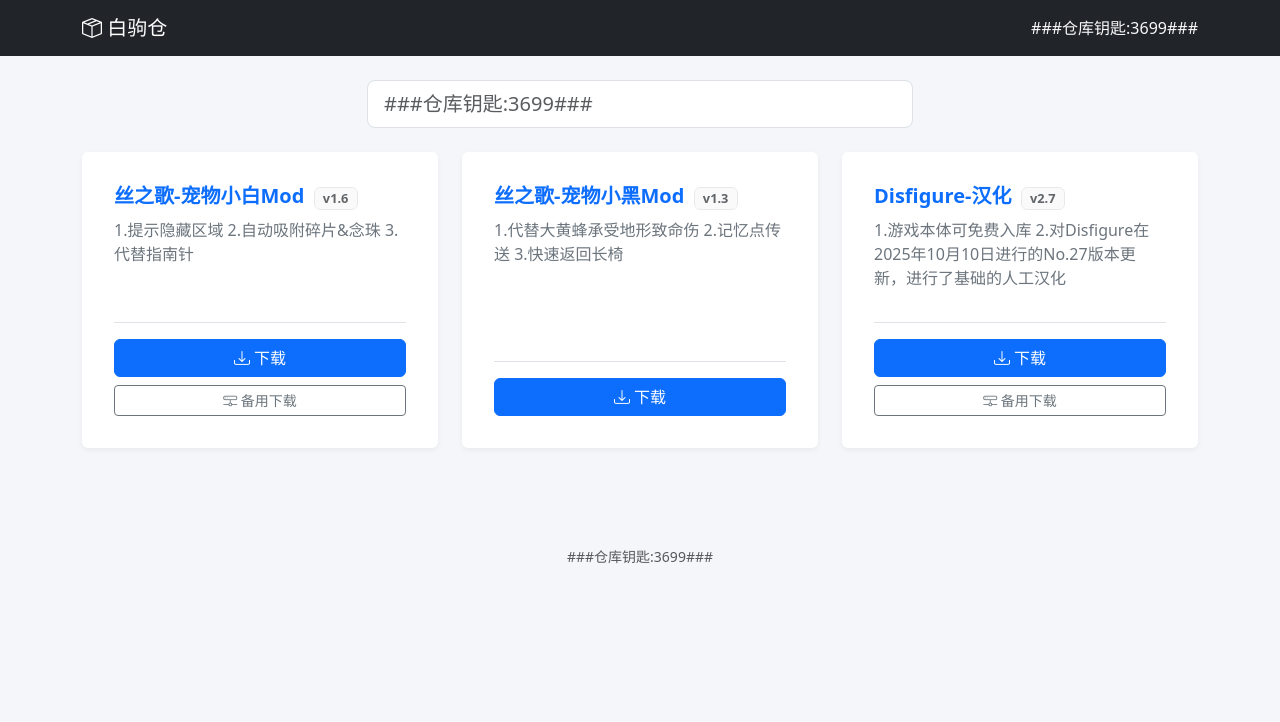
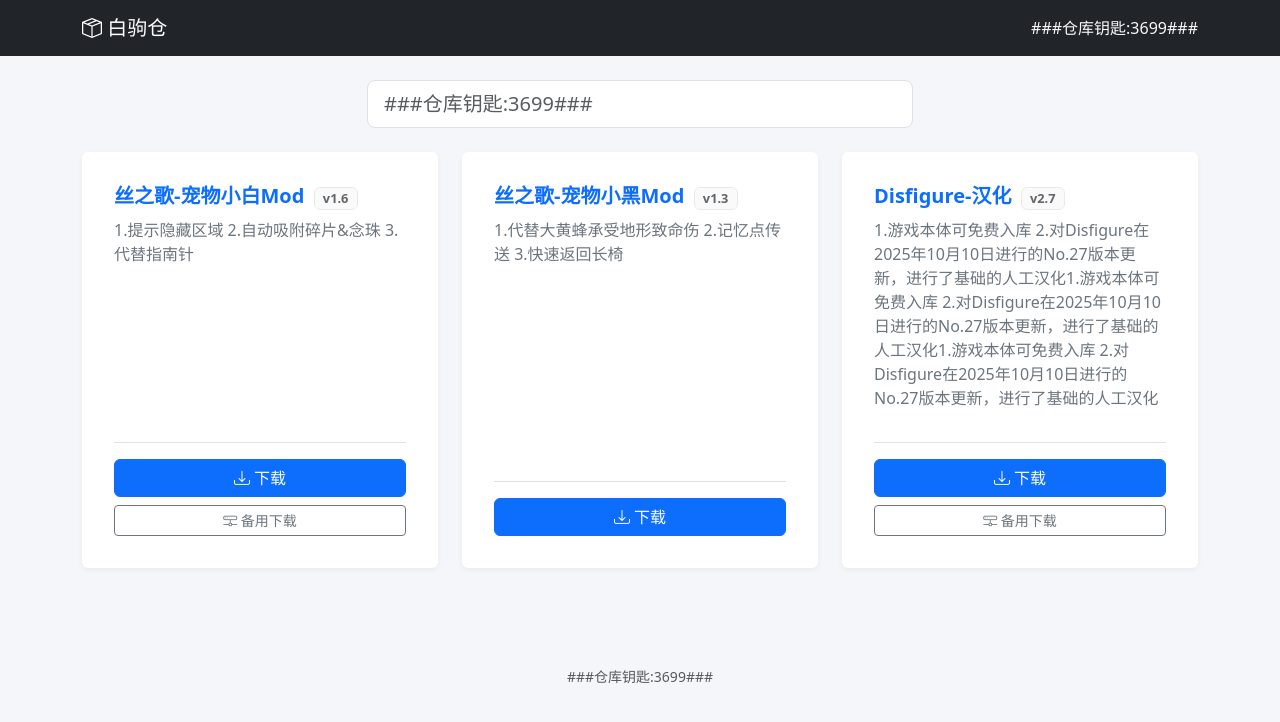
Before and after one commit to byg339/byg339.github.io, a plain HTML site: page index.html in a window 1280 px wide. Drawn offline with nearby package versions, Linux system fonts and the light colour scheme.

Commit message:
Update index.html

```diff
--- a/index.html
+++ b/index.html
@@ -60,21 +60,21 @@
             {
                 title: "丝之歌-宠物小白Mod",
                 version: "v1.6",
-                desc: "1.提示隐藏区域 2.自动吸附碎片&念珠 3.代替指南针",
+                desc: "1.提示隐藏区域   2.自动吸附碎片&念珠   3.代替指南针",
                 mainLink: "https://wwuc.lanzoub.com/ihPsX3a97jrg",
                 backupLink: "https://pan.baidu.com/s/1c8erFA8G-DDZY0vUR_HMlQ?pwd=3699",
             },
             {
                 title: "丝之歌-宠物小黑Mod",
                 version: "v1.3",
-                desc: "1.代替大黄蜂承受地形致命伤 2.记忆点传送 3.快速返回长椅",
+                desc: "1.代替大黄蜂承受地形致命伤   2.记忆点传送   3.快速返回长椅",
                 mainLink: "https://lanzou.com/xxxx",
                 backupLink: "#", // 无备留#
             },
             {
                 title: "Disfigure-汉化",
                 version: "v2.7",
-                desc: "1.游戏本体可免费入库 2.对Disfigure在2025年10月10日进行的No.27版本更新，进行了基础的人工汉化",
+                desc: "1.游戏本体可免费入库 2.对Disfigure在2025年10月10日进行的No.27版本更新，进行了基础的人工汉化1.游戏本体可免费入库 2.对Disfigure在2025年10月10日进行的No.27版本更新，进行了基础的人工汉化1.游戏本体可免费入库 2.对Disfigure在2025年10月10日进行的No.27版本更新，进行了基础的人工汉化",
                 mainLink: "https://github.com/xxxx/releases",
                 backupLink: "https://share.weiyun.com/xxxx",
             }
```
